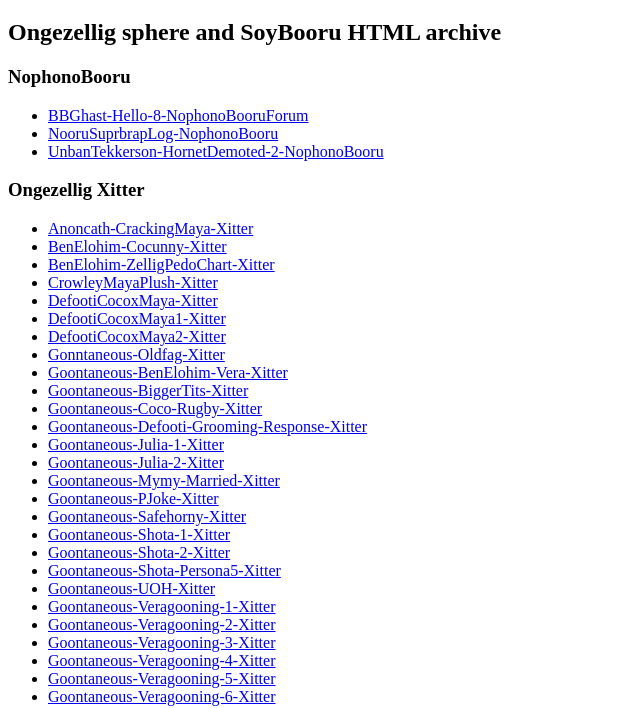
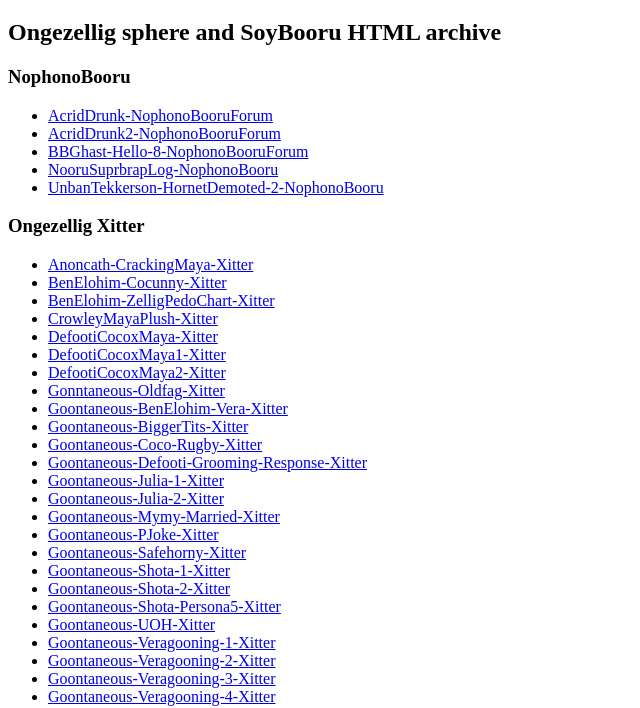
Before and after one commit to MayonnaiseService/mayoarchive, a plain HTML site: page index.html in a window 1280 px wide. Shown: the part 61-769 px from the top of the page, without its empty margins (0-640 px from the left). Drawn offline with Linux system fonts and the light colour scheme.

Commit message:
Automatically update HTML index

```diff
--- a/index.html
+++ b/index.html
@@ -9,6 +9,8 @@
   <h2>Ongezellig sphere and SoyBooru HTML archive</h2>
   <h3>NophonoBooru</h3>
   <ul>
+    <li><a href="NophonoBooru/AcridDrunk-NophonoBooruForum.html">AcridDrunk-NophonoBooruForum</a></li>
+    <li><a href="NophonoBooru/AcridDrunk2-NophonoBooruForum.html">AcridDrunk2-NophonoBooruForum</a></li>
     <li><a href="NophonoBooru/BBGhast-Hello-8-NophonoBooruForum.html">BBGhast-Hello-8-NophonoBooruForum</a></li>
     <li><a href="NophonoBooru/NooruSuprbrapLog-NophonoBooru.html">NooruSuprbrapLog-NophonoBooru</a></li>
     <li><a href="NophonoBooru/UnbanTekkerson-HornetDemoted-2-NophonoBooru.html">UnbanTekkerson-HornetDemoted-2-NophonoBooru</a></li>
```
